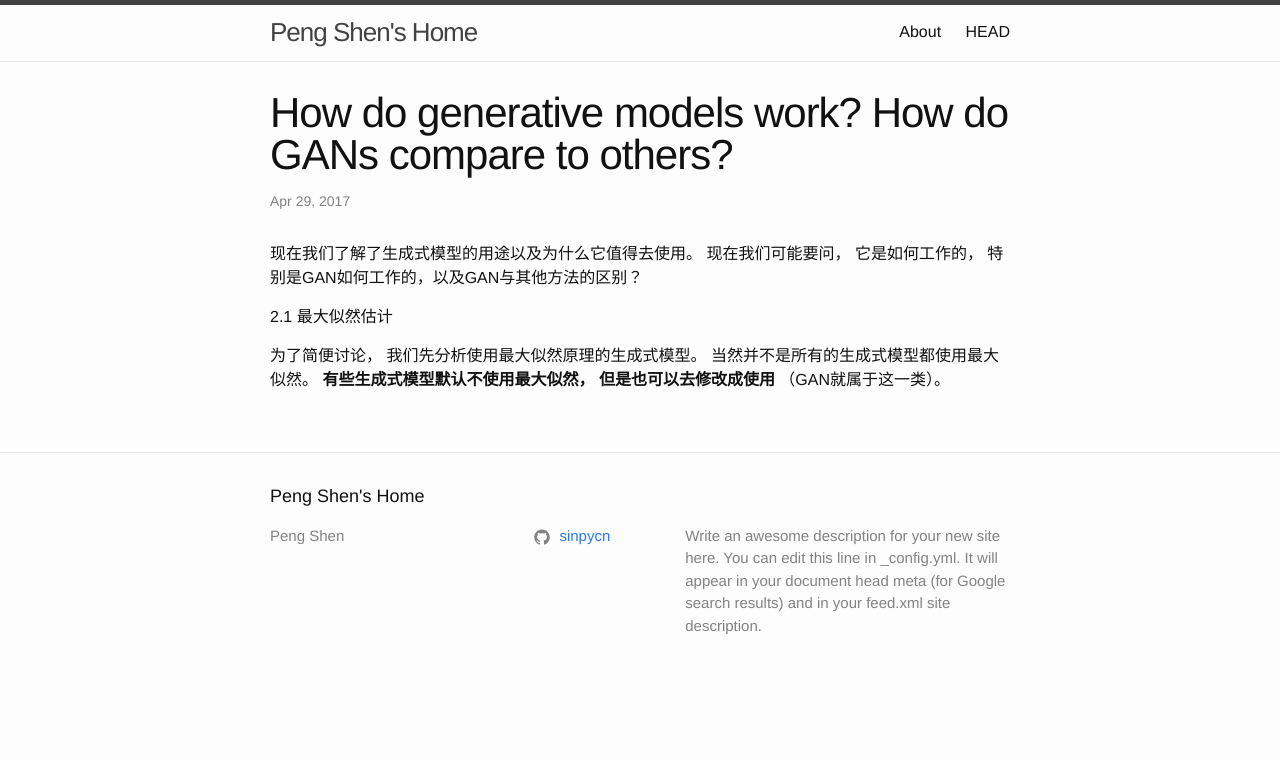
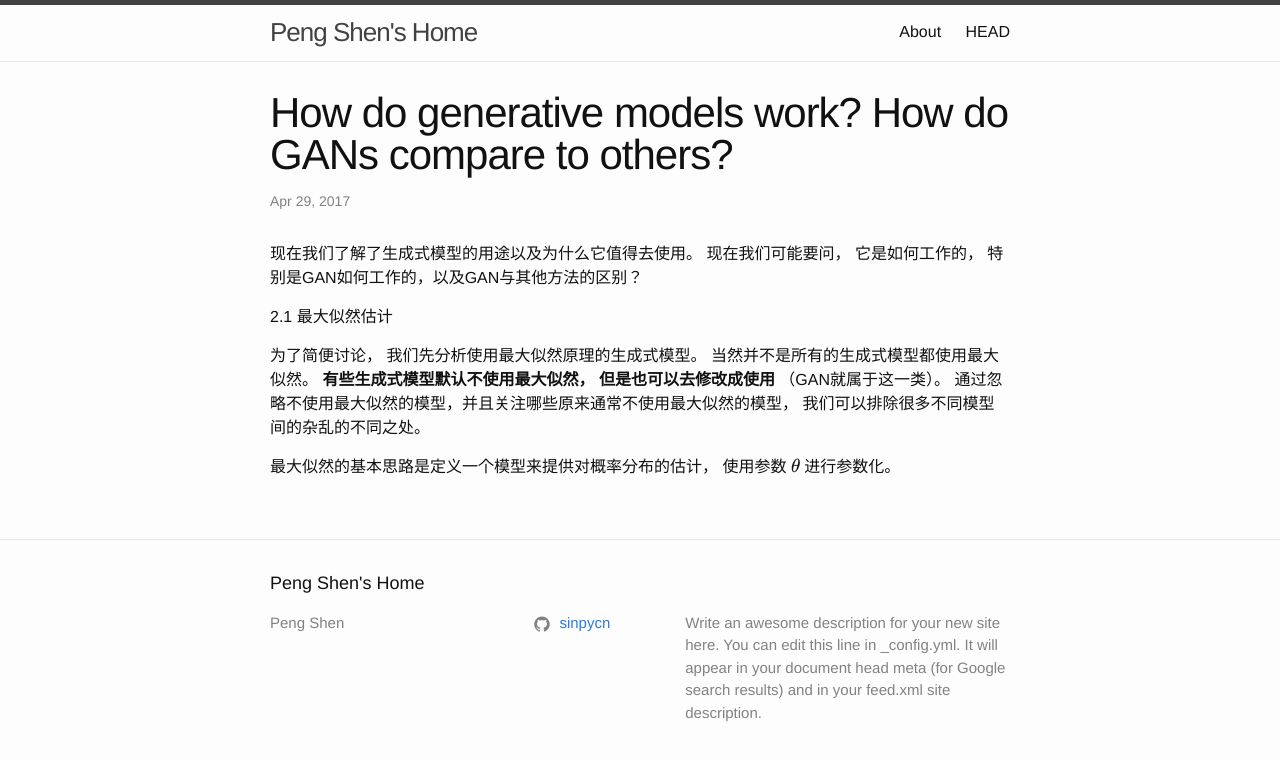
Before and after one commit to sinpycn/sinpycn.github.io, a Jekyll site: the page built from _posts/research/2017-04-29-NIPS2016 GAN Tutorial-:-How-do-generative-models-work.md, in a window 1280 px wide. Shown: the top 760 px of the page. Built offline with Jekyll 4.4.1, drawn with Linux system fonts in a browser that asks for light colours; formulas are drawn with MathJax 3.

Commit message:
Update 2017-04-29-NIPS2016 GAN Tutorial-:-How-do-generative-models-work.md

```diff
--- a/_posts/research/2017-04-29-NIPS2016 GAN Tutorial-:-How-do-generative-models-work.md
+++ b/_posts/research/2017-04-29-NIPS2016 GAN Tutorial-:-How-do-generative-models-work.md
@@ -9,3 +9,6 @@ mathjax: true
 2.1 最大似然估计
 
 为了简便讨论， 我们先分析使用最大似然原理的生成式模型。 当然并不是所有的生成式模型都使用最大似然。 **有些生成式模型默认不使用最大似然， 但是也可以去修改成使用** （GAN就属于这一类）。
+通过忽略不使用最大似然的模型，并且关注哪些原来通常不使用最大似然的模型， 我们可以排除很多不同模型间的杂乱的不同之处。
+
+最大似然的基本思路是定义一个模型来提供对概率分布的估计， 使用参数 $$\theta$$ 进行参数化。
```
